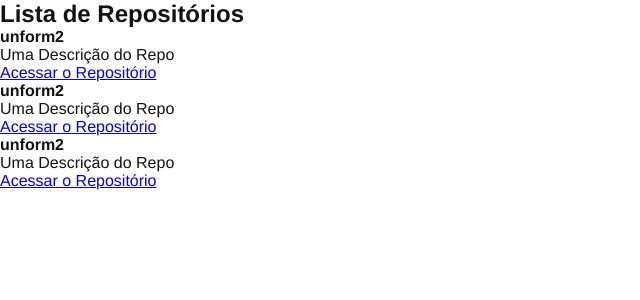
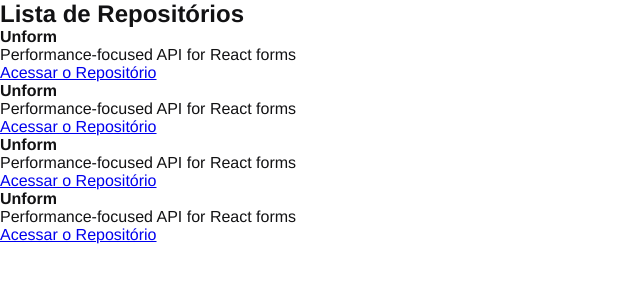
Before and after one commit to paulojalowyj/ignite-reacjs-chapter-i, a React app: page / in a window 1280 px wide. Shown: the top 300 px of the page, without its empty margins (0-640 px from the left). Built offline with nearby package versions, Linux system fonts and the light colour scheme.

Commit message:
Utilizando as propriedades para renderizar infos

```diff
--- /dev/null
+++ b/src/components/RepositoryItem.jsx
@@ -0,0 +1,11 @@
+export function RepositoryItem(props) {
+    return (
+        <li>
+            <strong>{props.repository.name ?? 'Default'}</strong>
+            <p>{props.repository.description}</p>
+
+            <a href={props.repository.link}>Acessar o Repositório</a>
+        </li>
+    );
+}
+/**props.repository.propriedade acessa a propriedade definida no item pai */
--- a/src/components/RepositoryList.jsx
+++ b/src/components/RepositoryList.jsx
@@ -1,27 +1,21 @@
-const respositoryName = "unform2"
+import { RepositoryItem } from "./RepositoryItem"
+
+/**Objeto com as informações do Item */
+const repository = {
+    name: 'Unform',
+    description: 'Performance-focused API for React forms ',
+    link: 'https://github.com/unform/unform'
+}
 
 export function RepositoryList() {
     return (
         <section>
             <h1>Lista de Repositórios</h1>
             <ul>
-                <li>
-                    <strong>{respositoryName}</strong>
-                    <p>Uma Descrição do Repo</p>
-                    <a href="#">Acessar o Repositório</a>
-                </li>
-
-                <li>
-                    <strong>{respositoryName}</strong>
-                    <p>Uma Descrição do Repo</p>
-                    <a href="#">Acessar o Repositório</a>
-                </li>
-
-                <li>
-                    <strong>{respositoryName}</strong>
-                    <p>Uma Descrição do Repo</p>
-                    <a href="#">Acessar o Repositório</a>
-                </li>
+                <RepositoryItem repository={repository}/>
+                <RepositoryItem repository={repository}/>
+                <RepositoryItem repository={repository}/>
+                <RepositoryItem repository={repository}/>
             </ul>
         </section>
     );
```
Also changed, not shown: 1 other file (tests, documents, lock files or other folders).
